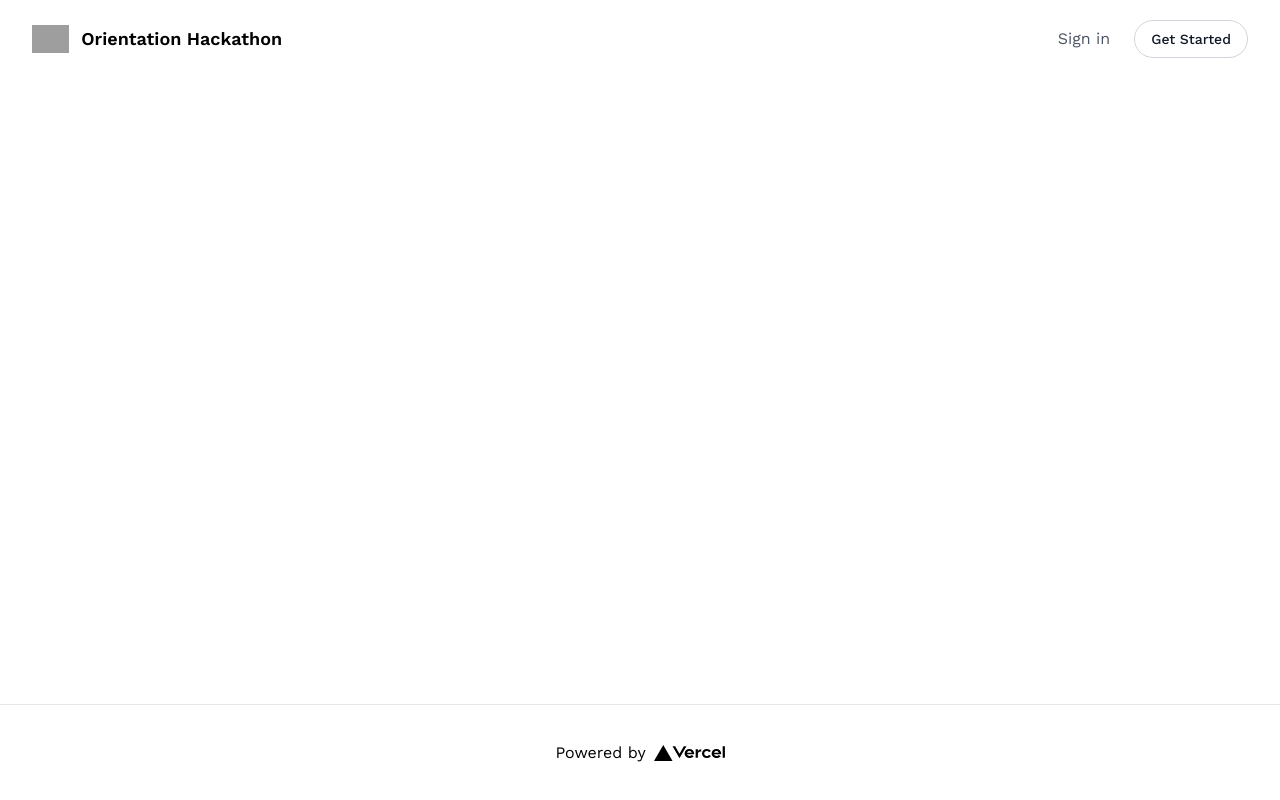
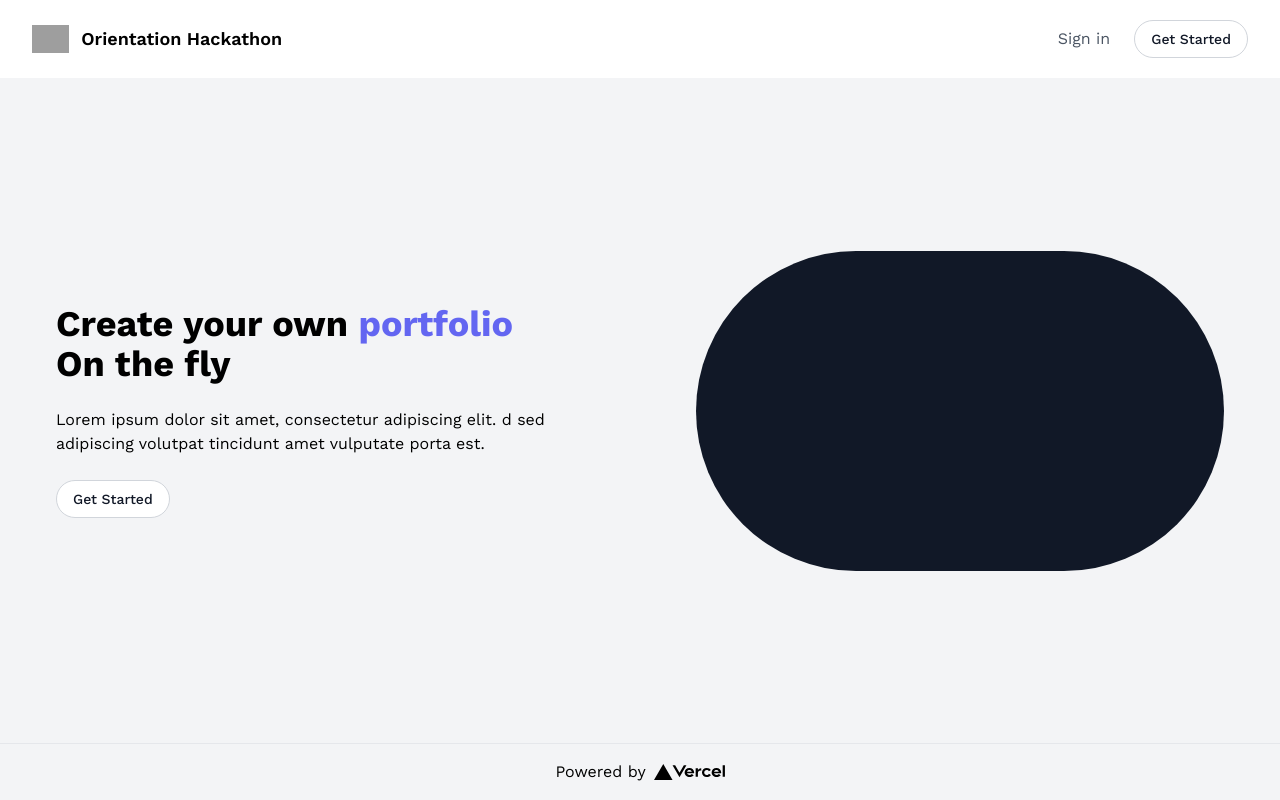
Before and after one commit to HaresMahmood/portfoolio, a Next.js app: page / in a window 1280 px wide. Built offline with nearby package versions, Linux system fonts and the light colour scheme; grey boxes are pictures that could not be loaded.

Commit message:
Add Home-page.
- Recreate Figma design.

```diff
--- a/pages/index.js
+++ b/pages/index.js
@@ -4,7 +4,7 @@ import Image from '../components/image';
 
 const Home = () => {
     return (
-    <div className="flex flex-col items-center justify-center min-h-screen">
+        <div className="bg-gray-100 flex flex-col items-center justify-center h-screen max-h-scren">
             <Head>
               <title> Orientation Hackathon </title>
               <link rel="icon" href="/favicon.ico" />
@@ -13,9 +13,24 @@ const Home = () => {
               <link href="https://fonts.googleapis.com/css2?family=Work+Sans:wght@200;300;400;500;600;700;800;900&display=swap" rel="stylesheet" />
             </Head>
 
-      <Header />
-      <main className="flex flex-col items-center justify-center w-full flex-1 text-center"></main>
-      <footer className="flex items-center justify-center w-full h-24 border-t">
+            <Header/>
+
+            <main className="flex flex-col items-center justify-between w-full h-full px-14 py-8 md:flex-row md:gap-28">
+                <div className="flex flex-col items-start gap-6 w-full">
+                    <h1 className="text-4xl font-bold"> Create your own <span className="text-indigo-500">portfolio</span> <br className="hidden md:block"/> <span className="md:capitalize">o</span>n the fly </h1>
+                    <p> Lorem ipsum dolor sit amet, consectetur adipiscing elit. d sed adipiscing volutpat tincidunt amet vulputate porta est. </p>
+                    <button
+                    className="text-gray-900 bg-white border border-gray-300 rounded-full focus:outline-none hover:bg-gray-100 focus:ring-4 focus:ring-gray-200 font-medium text-sm px-4 py-2 dark:bg-gray-800 dark:text-white dark:border-gray-600 dark:hover:bg-gray-700 dark:hover:border-gray-600 dark:focus:ring-gray-700"
+                    type="button"
+                    >
+                    Get Started
+                    </button>
+                </div>
+
+                <div class="bg-gray-900 w-full h-80 rounded-full"></div>
+            </main>
+
+            <footer className="flex items-center justify-center w-full p-4 border-t">
                 <a
                     className="flex items-center justify-center"
                     href="https://vercel.com?utm_source=create-next-app&utm_medium=default-template&utm_campaign=create-next-app"
```
Also changed, not shown: components/header/index.js (indentation only). Lines whose indentation alone changed are shown as unchanged.
